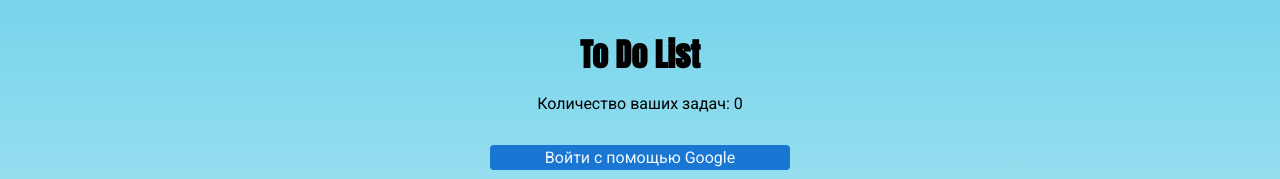
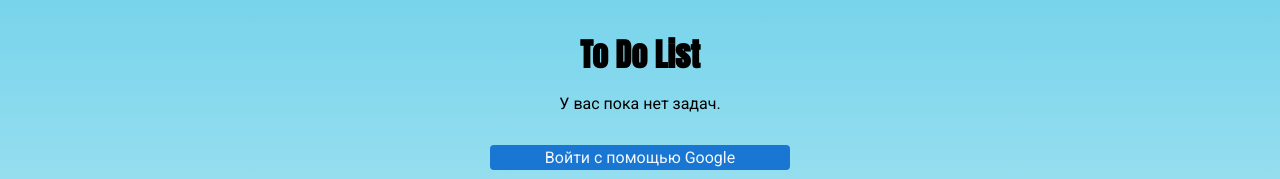
Before and after one commit to BerezinKonstantin/todo-list, a React (Create React App) app: page /auth in a window 1280 px wide. Shown: the top 179 px of the page. Built offline with nearby package versions, Linux system fonts and the light colour scheme.

Commit message:
Кнопка выхода

```diff
--- a/src/App.jsx
+++ b/src/App.jsx
@@ -5,7 +5,7 @@
 import MainPage from "./pages/MainPage";
 import AuthPage from "./pages/AuthPage";
 import { db, storage, auth } from "./firebase";
-import { signInWithPopup, GoogleAuthProvider } from "firebase/auth";
+import { signInWithPopup, GoogleAuthProvider, signOut } from "firebase/auth";
 import {
   query,
   collection,
@@ -22,7 +22,7 @@
 const dayjs = require("dayjs");
 
 const App = () => {
-  const [todos, setTodos] = useState([]);
+  const [todos, setTodos] = useState(null);
   const [values, setValues] = useState({});
   const [date, setDate] = useState("");
   const [formatedDate, setFormatedDate] = useState("");
@@ -44,6 +44,24 @@
         console.log(errorCode, errorMessage);
       });
   };
+  const handlerSignOut = () => {
+    signOut(auth)
+      .then(() => {
+        setUser(null);
+        setTodos(null);
+      })
+      .catch((error) => {
+        const errorCode = error.code;
+        const errorMessage = error.message;
+        console.log(errorCode, errorMessage);
+      });
+  };
+  const handlerInputChange = (event) => {
+    const target = event.target;
+    const name = target.name;
+    const value = target.value;
+    setValues({ ...values, [name]: value });
+  };
   const resetForm = useCallback(
     (emptyValues = {}, empty = "") => {
       setValues(emptyValues);
@@ -63,12 +81,6 @@
     setDate(date);
     const formatedDate = dayjs(date).format("D.MMM.YY HH:mm");
     setFormatedDate(formatedDate);
-  };
-  const handlerInputChange = (event) => {
-    const target = event.target;
-    const name = target.name;
-    const value = target.value;
-    setValues({ ...values, [name]: value });
   };
   /**
    * Обработчик загрузки файла. При отправке формы находит файл и вызывает функцию его загрузки
@@ -105,7 +117,6 @@
       () => {
         getDownloadURL(uploadTask.snapshot.ref).then((downloadURL) => {
           setFileUrl(downloadURL);
-          console.log(downloadURL);
         });
       }
     );
@@ -176,7 +187,7 @@
 
   return (
     <>
-      <Header todos={todos} user={user} />
+      <Header todos={todos} user={user} handlerSignOut={handlerSignOut} />
       <Routes>
         <Route
           path="auth"
--- a/src/components/Header.jsx
+++ b/src/components/Header.jsx
@@ -1,14 +1,19 @@
 import React from "react";
 
-const Header = ({ todos, user }) => {
+const Header = ({ todos, user, handlerSignOut }) => {
   return (
     <header className="header">
       <h1>To Do List</h1>
-      {user && <p>Привет, {user.displayName}</p>}
+      {user && (
+        <button className="header__button" onClick={handlerSignOut}>
+          Выйти
+        </button>
+      )}
+      {user && <p>Привет, {user.displayName}!</p>}
       {todos ? (
         <p>Количество ваших задач: {todos.length}</p>
       ) : (
-        <p>У вас пока нет задач</p>
+        <p>У вас пока нет задач.</p>
       )}
     </header>
   );
--- a/src/pages/MainPage.jsx
+++ b/src/pages/MainPage.jsx
@@ -52,7 +52,6 @@
             <span className="input-file-btn">Прикрепить файл</span>
             <span className="input-file-text">{fileName}</span>
           </label>
-
           {progress > 0 && <p>Загружено на {progress}%</p>}
         </form>
       </div>
```
Also changed, not shown: src/app.less (+32 -2 lines).
